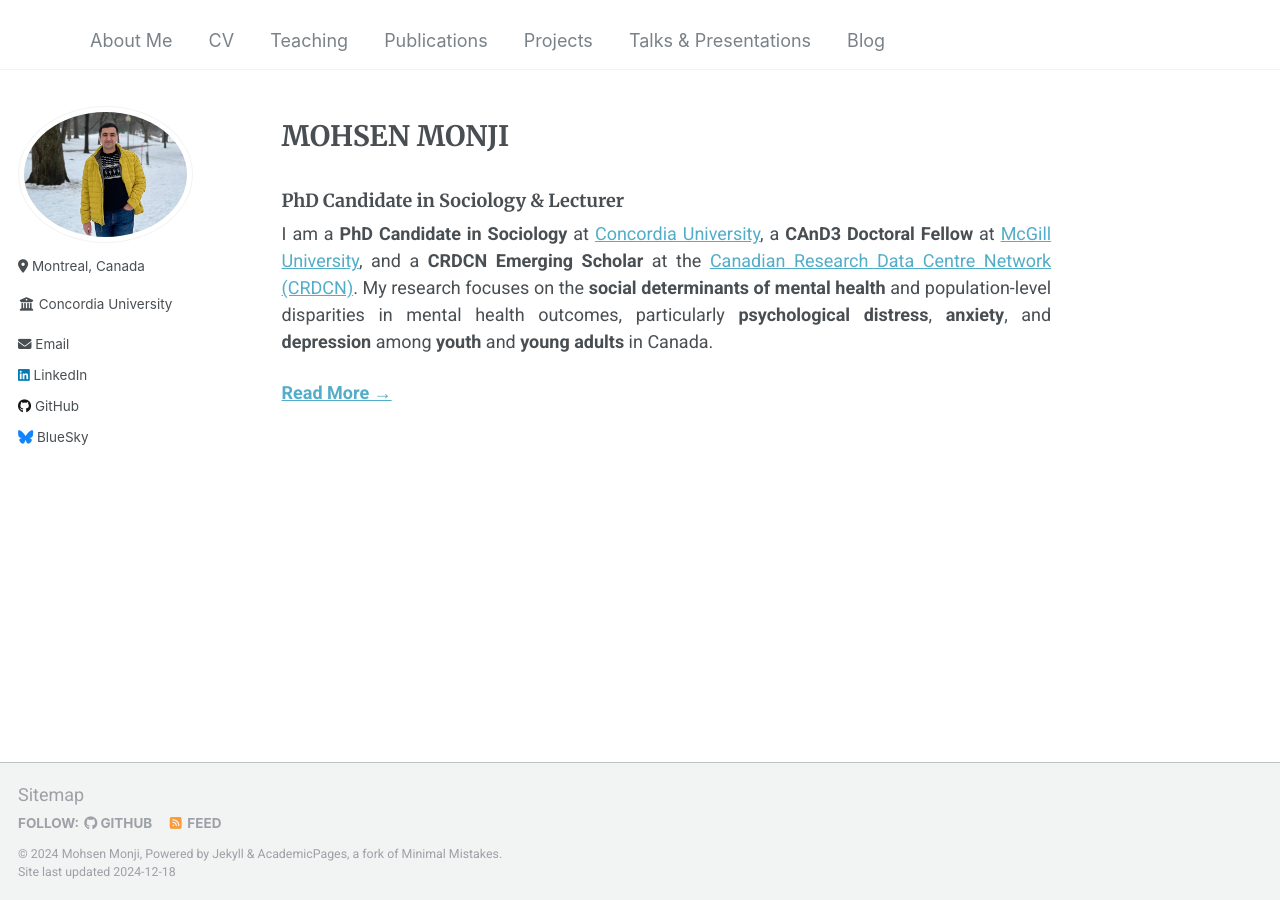
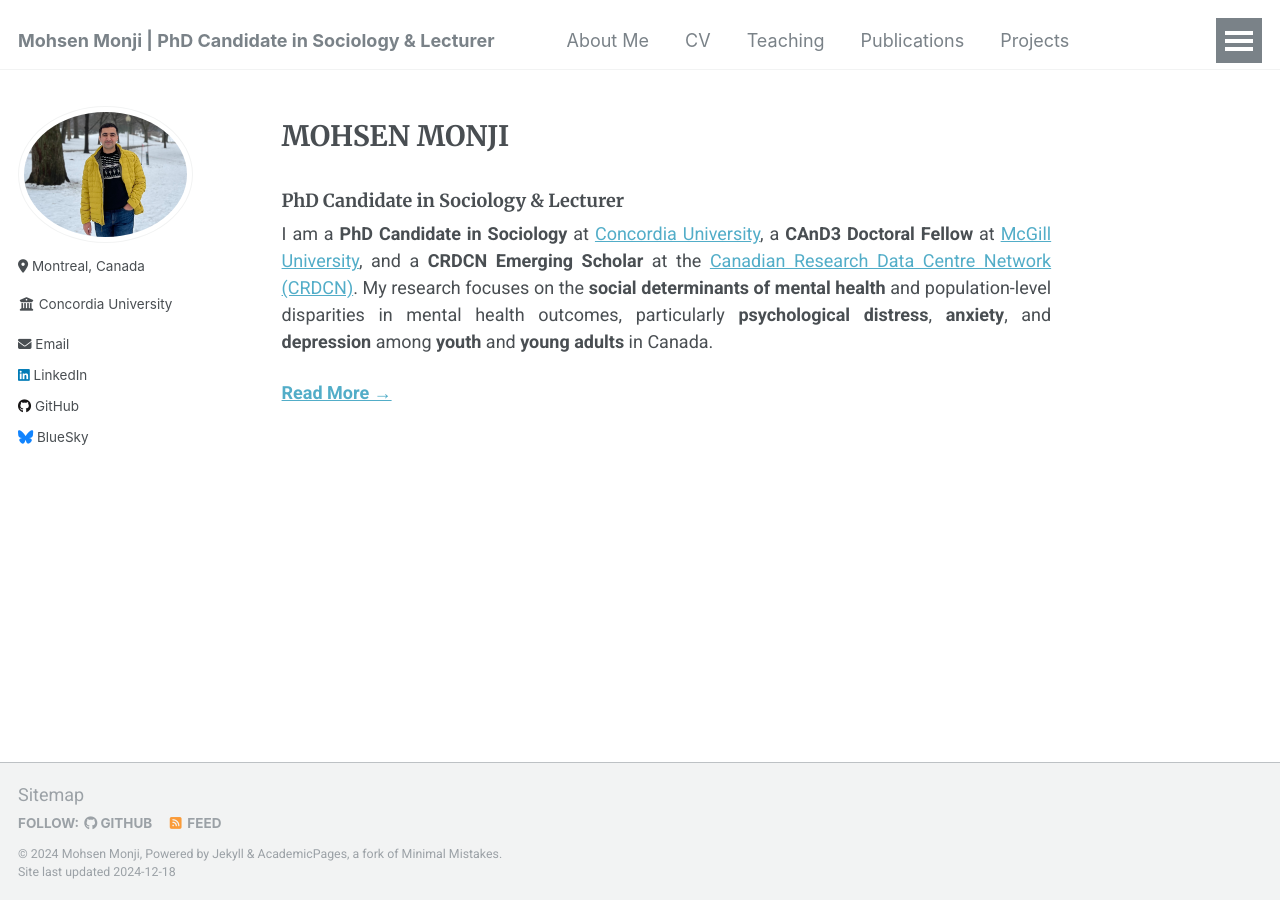
Before and after one commit to Mohsnmonji/mohsnmonji.github.io, a Jekyll site: the page built from _pages/front.md, in a window 1280 px wide. Built offline with Jekyll 4.4.1, drawn with Linux system fonts in a browser that asks for light colours.

Commit message:
Update _config.yml

```diff
--- a/_config.yml
+++ b/_config.yml
@@ -9,7 +9,7 @@
 
 # Basic Site Settings
 locale: "en-US"
-title: ""
+title: "Mohsen Monji | PhD Candidate in Sociology & Lecturer"
 title_separator: "-"
 name: "Mohsen Monji"
 description: "Sociologist & Population Mental Health Researcher"
```
